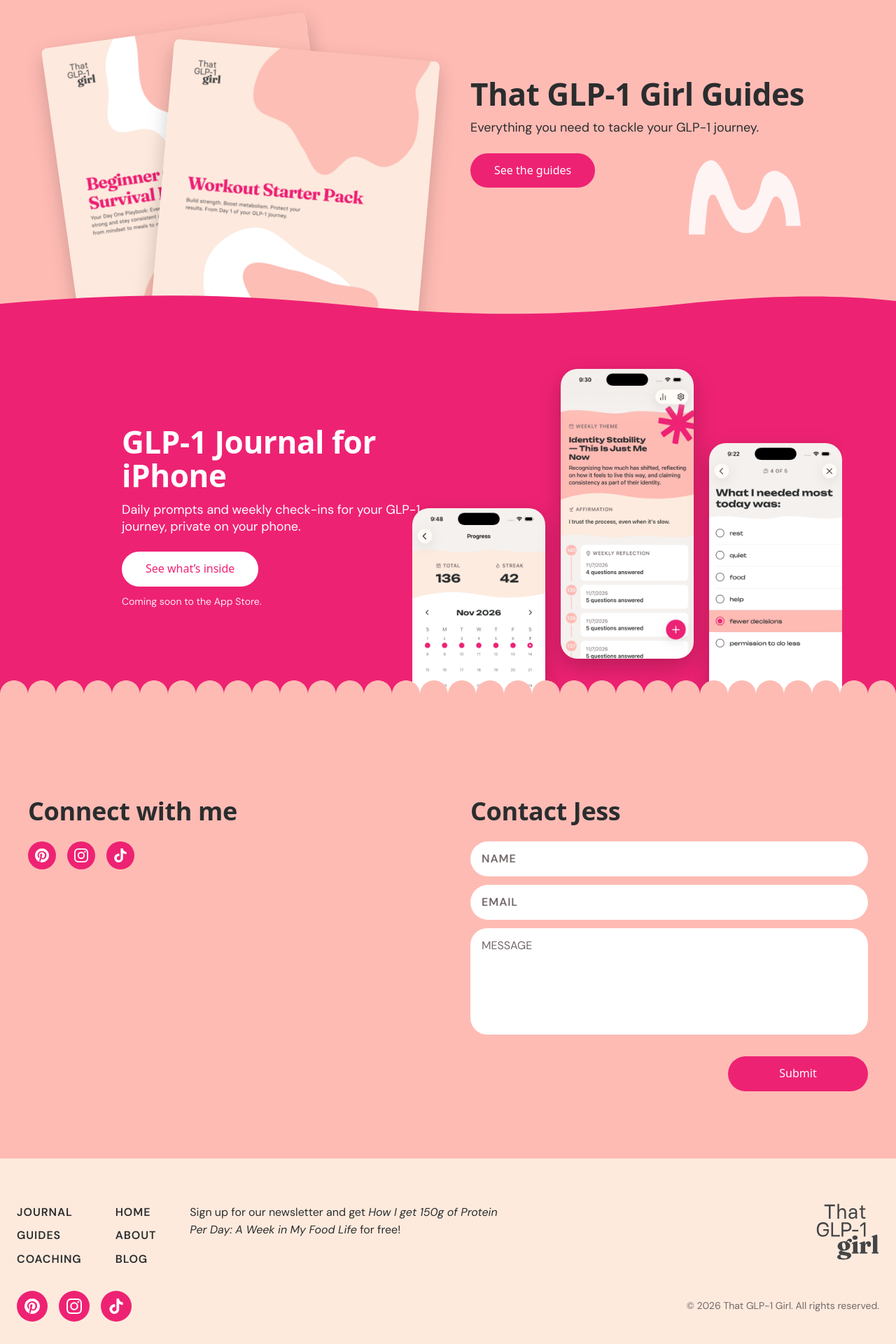
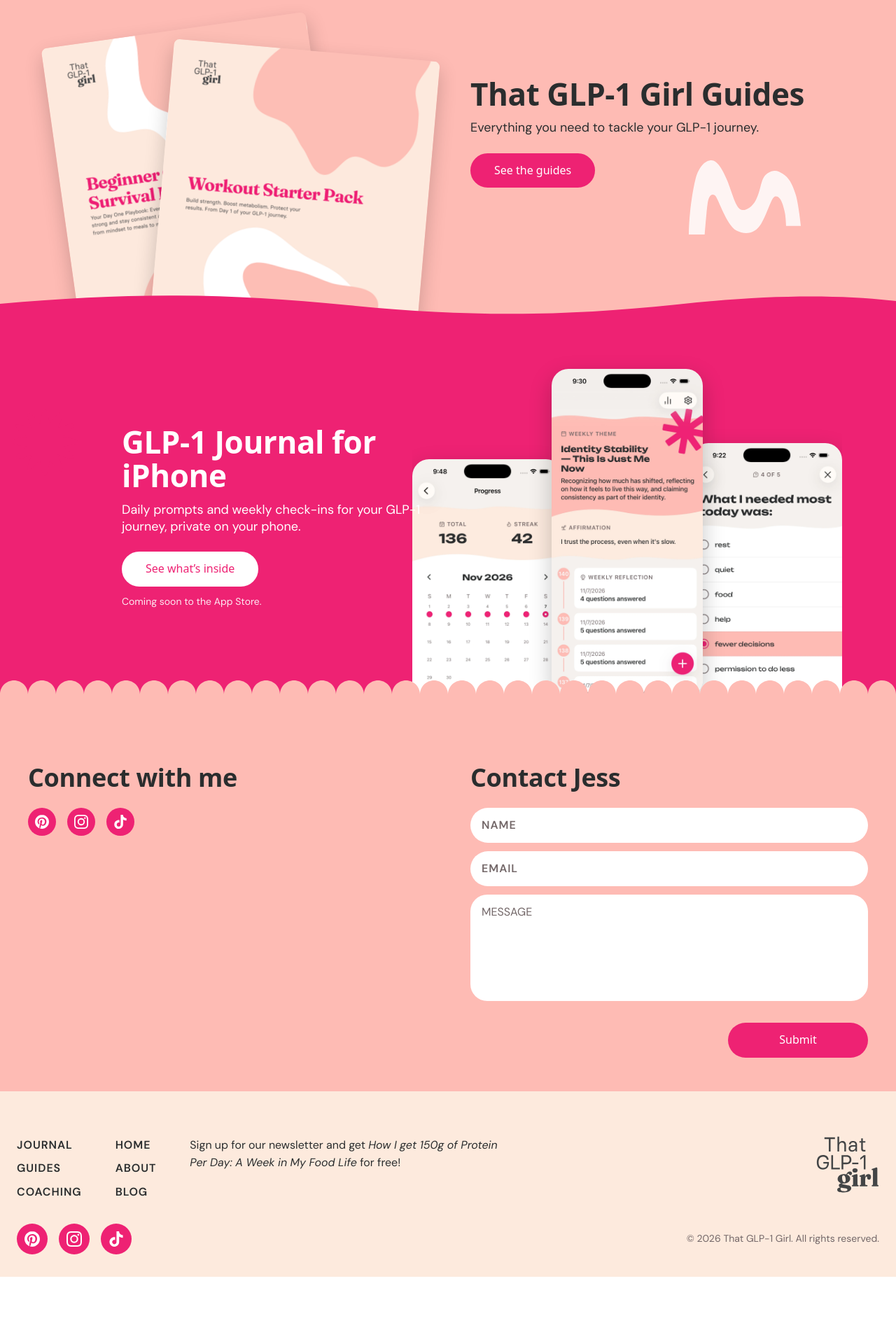
Before and after one commit to kylefiedler/glp1-marketing, a Jekyll site: the page built from _guides/7-day-meal-template.md, in a window 1280 px wide. Shown: the part 1475-3395 px from the top of the page at 70% size. Built offline with Jekyll 4.4.1, drawn with Linux system fonts in a browser that asks for light colours; some web fonts are replaced; after the commit the page ends 3299 px from its top, so only the background shows below that.

Commit message:
Overlap journal banner screens and tighten contact strip
Co-Authored-By: Claude Opus 5.5 <noreply@anthropic.com>

```diff
--- a/_sass/_sections.scss
+++ b/_sass/_sections.scss
@@ -58,14 +58,15 @@
 
 .banner__screen {
   position: absolute;
-  width: 31%;
+  width: 35%;
   height: auto;
   border-radius: 24px;
   box-shadow: 0 12px 32px rgba($color-black, 0.22);
 }
-.banner__screen--left  { left: 0;     top: 46%; }
-.banner__screen--mid   { left: 34.5%; top: 12%; }
-.banner__screen--right { left: 69%;   top: 30%; }
+// Slight overlap, with the middle screen on top.
+.banner__screen--left  { left: 0;     top: 34%; }
+.banner__screen--mid   { left: 32.5%; top: 12%; z-index: 1; }
+.banner__screen--right { left: 65%;   top: 30%; }
 
 .banner__scallop {
   position: absolute;
@@ -162,7 +163,7 @@
     margin: $space-7 auto 0;
   }
   .banner__screen { border-radius: 18px; }
-  .banner__screen--left  { top: 30%; }
+  .banner__screen--left  { top: 20%; }
   .banner__screen--mid   { top: 0; }
   .banner__screen--right { top: 18%; }
   .banner--journal .banner__copy { padding-left: 0; }
@@ -172,7 +173,7 @@
 
 .connect {
   background: $color-peach;
-  padding: $space-9 $space-5;
+  padding: $space-7 $space-5;
   position: relative;
 }
 
```
